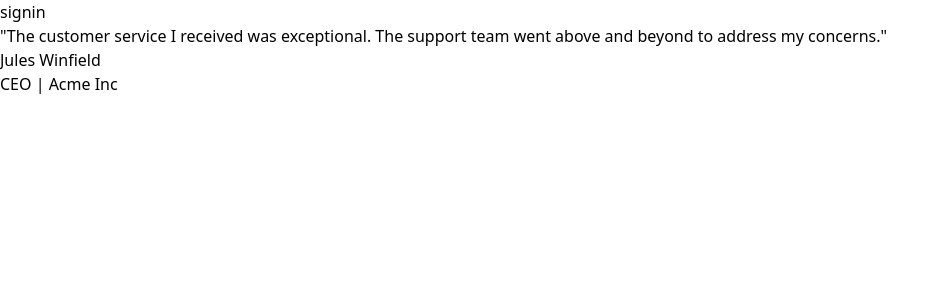
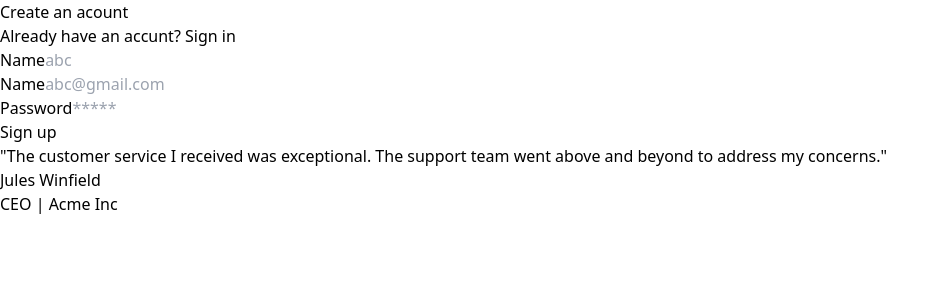
Before and after one commit to saumyasingh107/Inkwave-blog-app, a React (Vite) app in the folder frontend/: page /signup in a window 1280 px wide. Shown: the top 300 px of the page, without its empty margins (0-949 px from the left). Built offline with nearby package versions, Linux system fonts and the light colour scheme.

Commit message:
sign in sign up pages

```diff
--- /dev/null
+++ b/frontend/src/components/Auth.tsx
@@ -0,0 +1,96 @@
+import { ChangeEvent, useState } from "react";
+import { Link } from "react-router-dom";
+import { signupinput } from "../../../common/src/index";
+
+const Auth = ({ type }: { type: "signin" | "signup" }) => {
+  // const [username,setUsername]=useState("");
+  // const [password,setPassword]=useState("");
+  // const [name,setName]=useState("");
+  const [inputs, setInputs] = useState<signupinput>({
+    name: "",
+    username: "",
+    password: "",
+  });
+  return (
+    <div className=" h-screen flex justify-center flex-col">
+      <div className="flex justify-center">
+        <div>
+          <div className="px-6">
+            <div className="text-3xl font-extrabold">
+              {type === "signup" ? "Create an acount" : "Login account"}
+            </div>
+            <div className="text-slate-400">
+              {type === "signup"
+                ? "Already have an accunt?"
+                : "Dont have an account"}
+              <Link
+                className=" underline pl-2"
+                to={type === "signup" ? "/signin" : "/signup"}
+              >
+                {" "}
+                {type === "signup" ? "Sign in" : "Sign up"}
+              </Link>
+            </div>
+          </div>
+          <div>
+            <Labeled
+              label="Name"
+              type="text"
+              placeholder="abc"
+              onchange={(e) => {
+                setInputs({
+                  ...inputs,
+                  name: e.target.value,
+                });
+              }}
+            />
+            <Labeled
+              label="Name"
+              type="text"
+              placeholder="abc@gmail.com"
+              onchange={(e) => {}}
+            />
+            <Labeled
+              label="Password"
+              type="password"
+              placeholder="*****"
+              onchange={(e) => {}}
+            />
+            <button
+              type="button"
+              className="text-white w-full bg-gray-800 mt-4 hover:bg-gray-900 focus:outline-none focus:ring-4 focus:ring-gray-300 font-medium rounded-lg text-sm px-5 py-2.5 me-2 mb-2 dark:bg-gray-800 dark:hover:bg-gray-700 dark:focus:ring-gray-700 dark:border-gray-700"
+            >
+              {type === "signup" ? "Sign up" : "Sign in"}
+            </button>
+          </div>
+        </div>
+      </div>
+    </div>
+  );
+};
+
+export default Auth;
+
+interface labeltype {
+  label: string;
+  placeholder: string;
+  onchange: (e: ChangeEvent<HTMLInputElement>) => void;
+  type: string;
+}
+export const Labeled = ({ label, placeholder, onchange, type }: labeltype) => {
+  return (
+    <div className="p-1">
+      <label htmlFor="first_name" className="block mb-2 text-sm font-medium">
+        {label}
+      </label>
+      <input
+        onChange={onchange}
+        type={type}
+        id="first_name"
+        className=" border text-sm rounded-lg  block w-full p-2.5  border-gray-500 dark:placeholder-gray-400  "
+        placeholder={placeholder}
+        required
+      />
+    </div>
+  );
+};
--- a/frontend/src/pages/Signin.tsx
+++ b/frontend/src/pages/Signin.tsx
@@ -1,7 +1,16 @@
+import Auth from "../components/Auth"
+import Quotes from "../components/Quotes"
 
 const Signin = () => {
   return (
-    <div>Signin</div>
+     <div className="grid grid-cols-1 lg:grid-cols-2">
+        <div>
+            <Auth type="signin"/>
+        </div>
+        <div className="hidden lg:block">
+        <Quotes/>
+        </div>
+    </div>
   )
 }
 
--- a/frontend/src/pages/Signup.tsx
+++ b/frontend/src/pages/Signup.tsx
@@ -1,12 +1,13 @@
+import Auth from "../components/Auth"
 import Quotes from "../components/Quotes"
 
 const Signup = () => {
   return (
-    <div className="grid grid-cols-2">
+    <div className="grid grid-cols-1 lg:grid-cols-2">
         <div>
-            signin
+            <Auth type="signup"/>
         </div>
-        <div className="invisible lg:visible">
+        <div className="hidden lg:block">
         <Quotes/>
         </div>
     </div>
```
Also changed, not shown: frontend/src/components/Quotes.tsx (+5 -9 lines).
